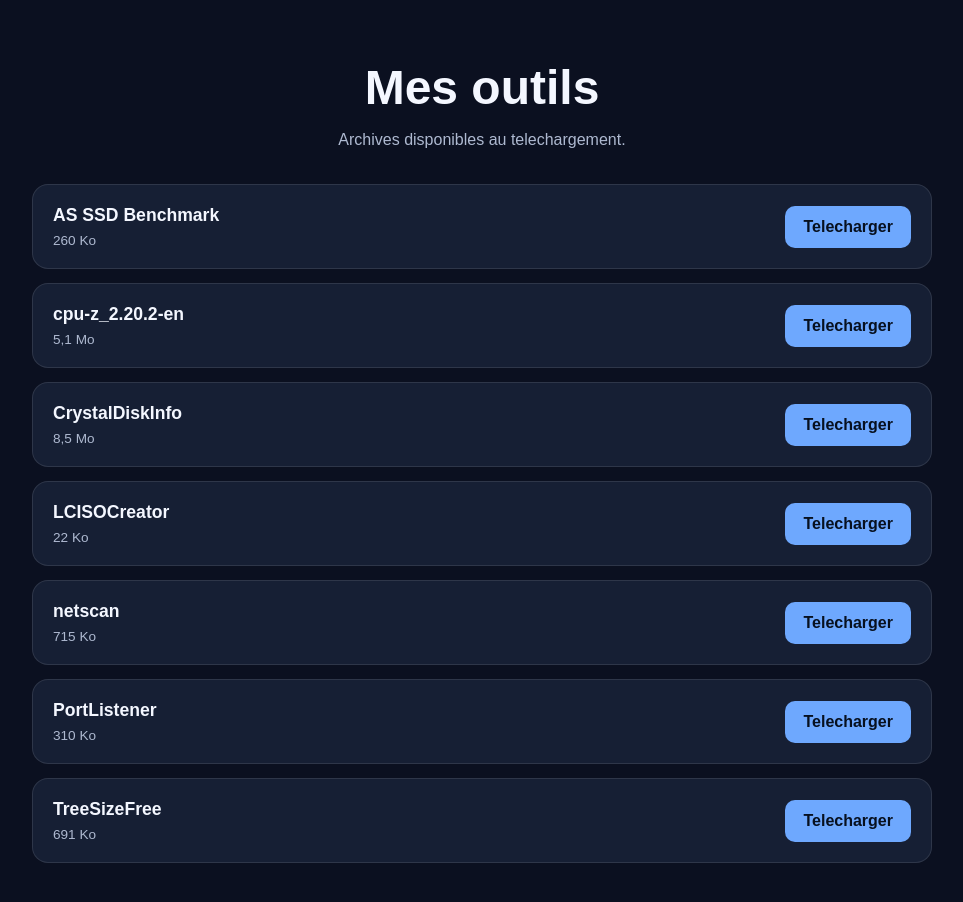
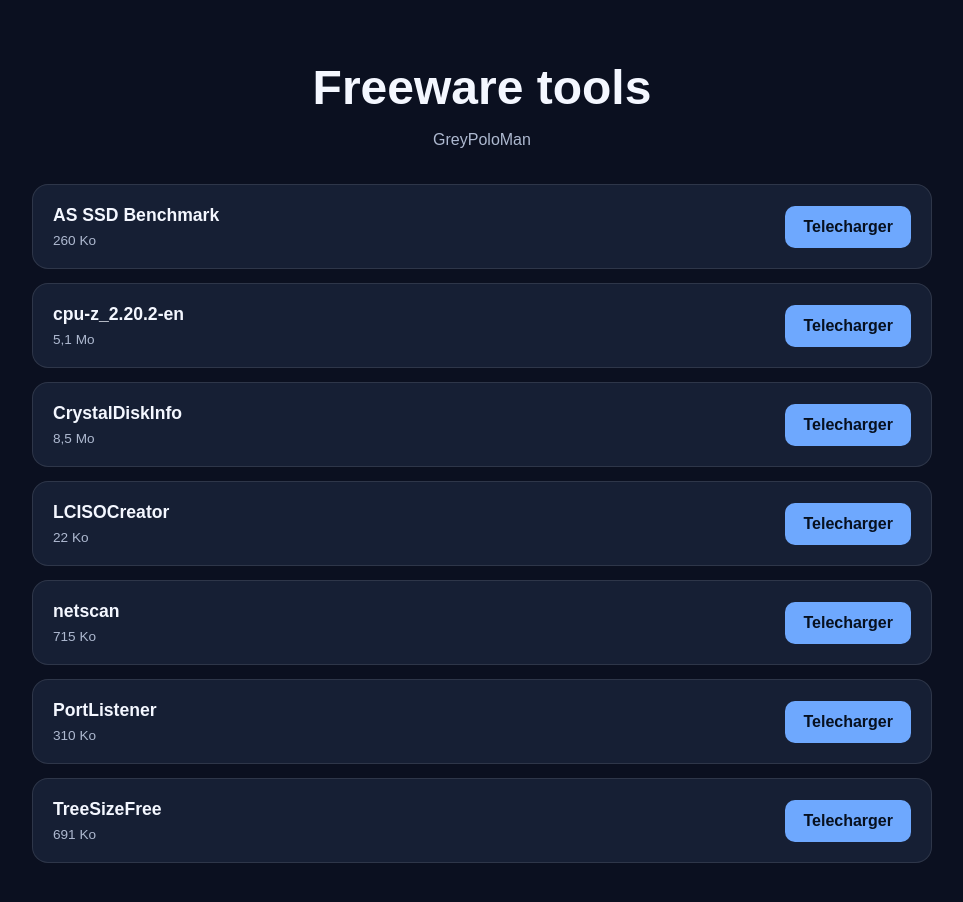
Before and after one commit to greypoloman/tools, a plain HTML site: page index.html in a window 1280 px wide. Shown: the whole page, without its empty margins (158-1121 px from the left). Drawn offline with Linux system fonts and the light colour scheme.

Commit message:
Add files via upload

```diff
--- a/index.html
+++ b/index.html
@@ -120,9 +120,9 @@
   <main class="conteneur">
 
     <header>
-      <h1>Mes outils</h1>
+      <h1>Freeware tools</h1>
       <p class="sous-titre">
-        Archives disponibles au telechargement.
+        GreyPoloMan
       </p>
     </header>
 
```
